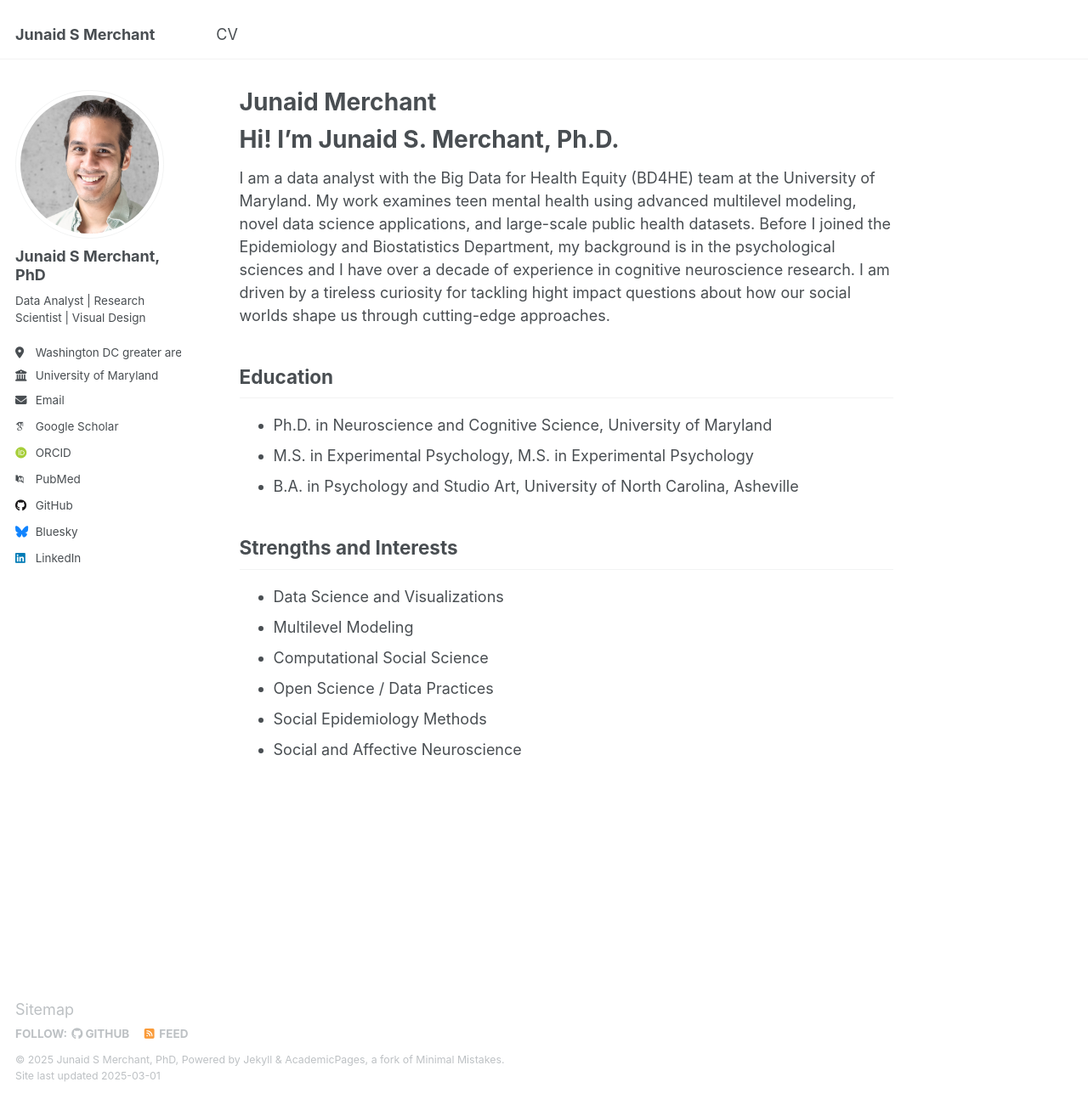
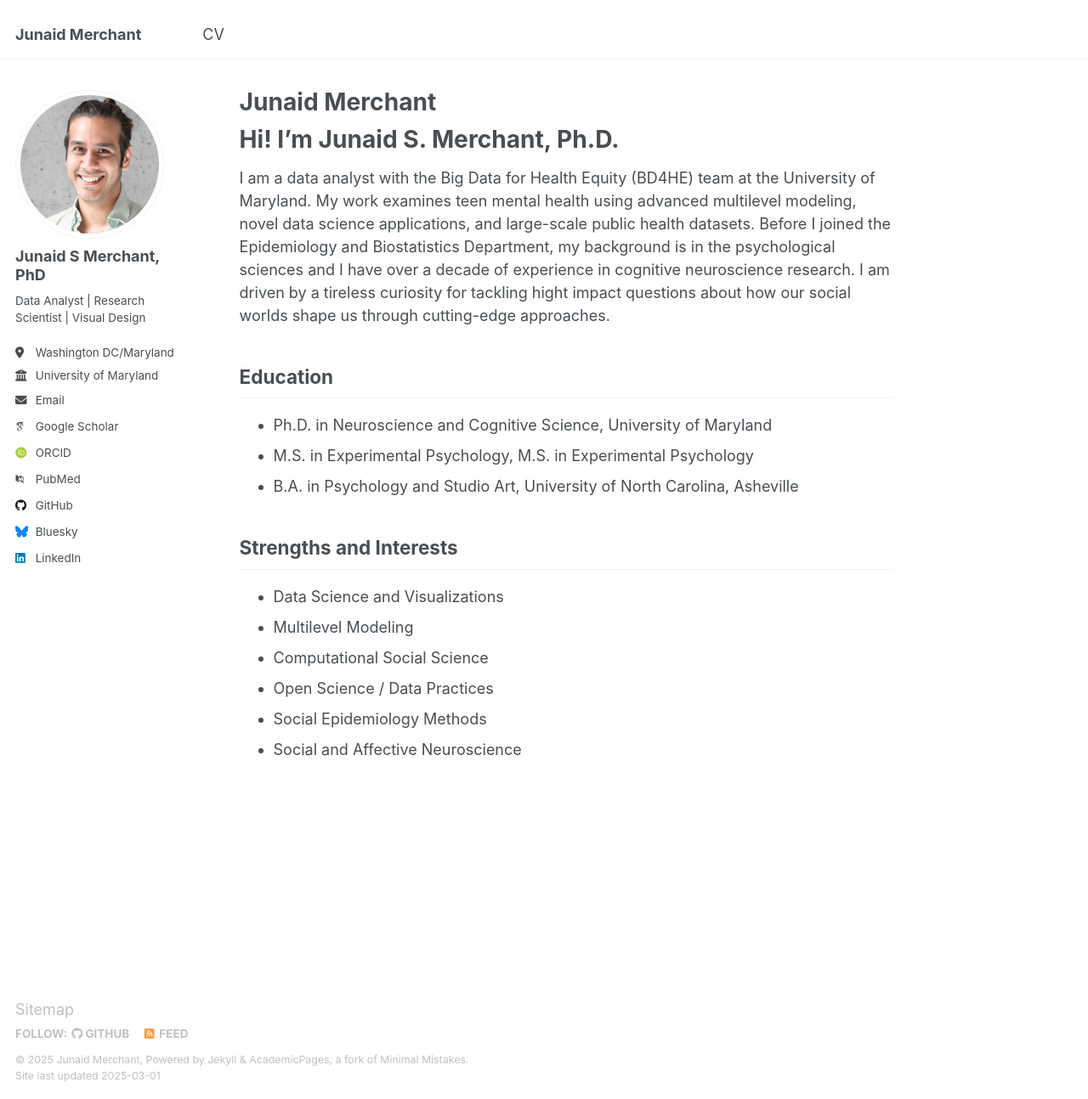
Before and after one commit to JunaidMerchant/JunaidMerchant.github.io, a Jekyll site: the page built from _pages/about.md, in a window 1280 px wide and 1294 px high. Shown: the whole window at 85% size. Built offline with Jekyll 4.4.1, drawn with Linux system fonts in a browser that asks for light colours; some web fonts are replaced.

Commit message:
Update _config.yml

```diff
--- a/_config.yml
+++ b/_config.yml
@@ -9,9 +9,9 @@
 # Basic Site Settings
 locale                   : "en-US"
 site_theme               : "default"
-title                    : "Junaid S Merchant"
+title                    : "Junaid Merchant"
 title_separator          : "-"
-name                     : &name "Junaid S Merchant, PhD"
+name                     : &name "Junaid Merchant"
 description              : &description "Data Analyst | Research Scientist | Visual Design"
 url                      : https://JunaidMerchant.github.io # the base hostname & protocol for your site e.g. "https://[your GitHub username].github.io"
 baseurl                  : "" # the subpath of your site, e.g. "/blog"
@@ -26,7 +26,7 @@ author:
   name             : "Junaid S Merchant, PhD"
   pronouns         : # example: "she/her"
   bio              : "Data Analyst | Research Scientist | Visual Design"
-  location         : "Washington DC greater area"
+  location         : "Washington DC/Maryland"
   employer         : "University of Maryland"
   uri              : # URL
   email            : "merchantjs@gmail.com"
```
